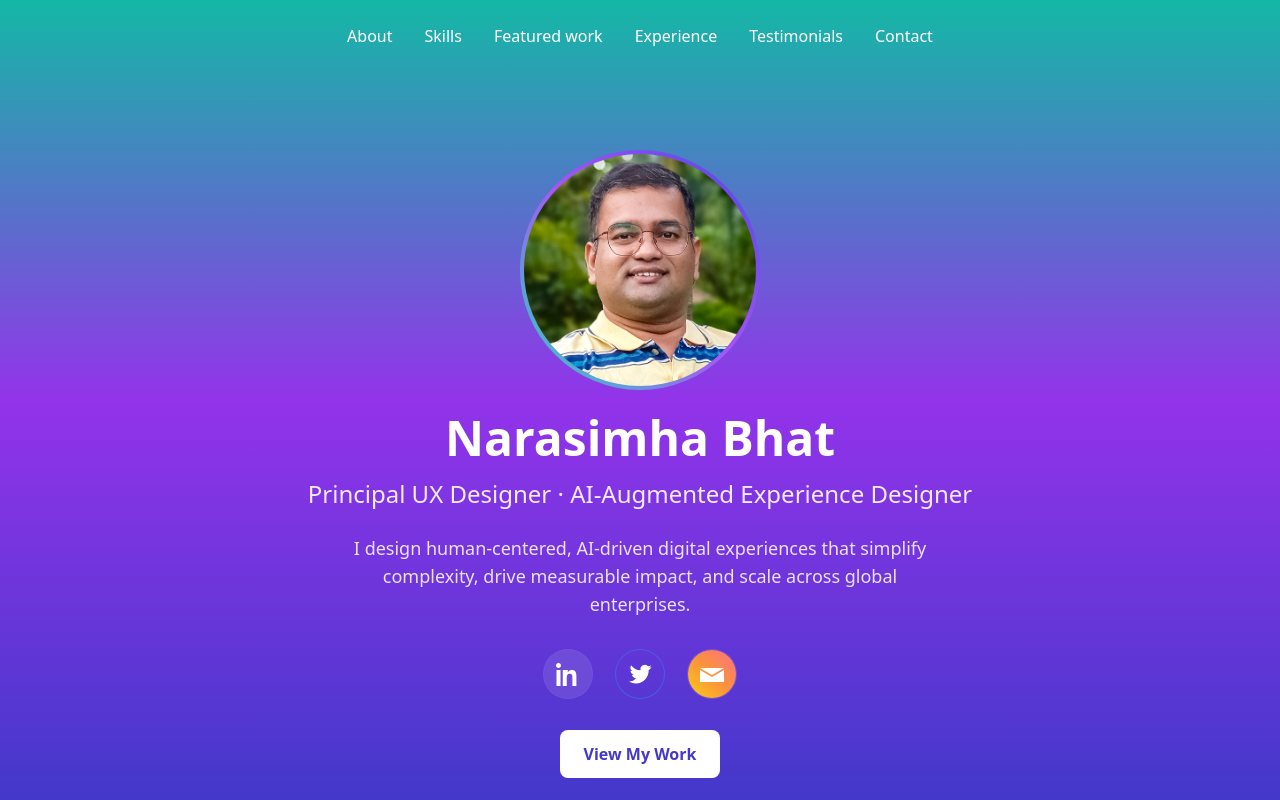
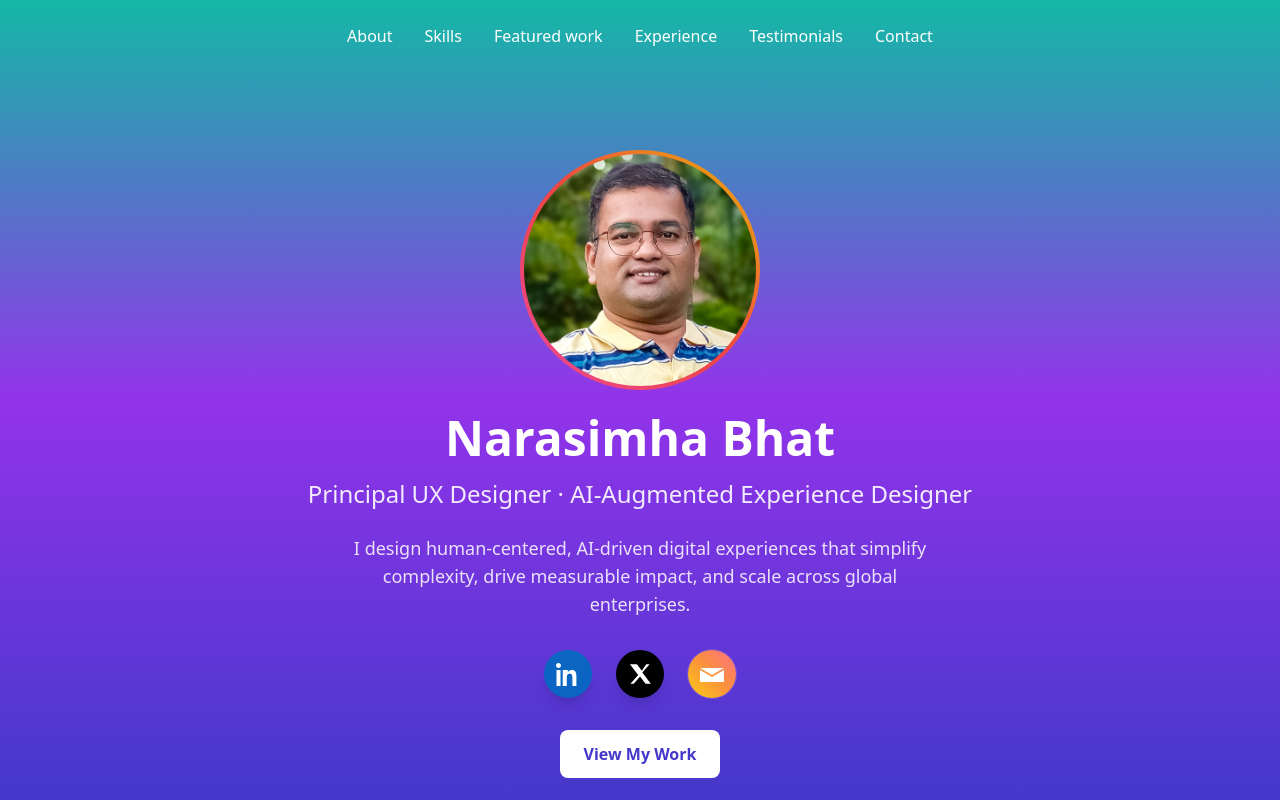
Before and after one commit to Simha1991/narasimha-portfolio, a React (Vite) app: page / in a window 1280 px wide. Shown: the top 800 px of the page. Built offline with nearby package versions, Linux system fonts and the light colour scheme; the HTML template or start-up script is replaced by a standard one.

Commit message:
Update Hero.jsx

```diff
--- a/src/components/Hero.jsx
+++ b/src/components/Hero.jsx
@@ -14,12 +14,13 @@ export default function Hero() {
         className="min-h-screen flex flex-col items-center justify-center text-center
              bg-gradient-to-b from-teal-500 via-purple-600 to-indigo-700 text-white px-6
              pt-32"
-        >
-
+      >
         {/* headshot + gradient ring */}
         <div className="mb-6">
-          <div className="w-40 h-40 md:w-60 md:h-60 rounded-full p-1
-                          bg-gradient-to-tr from-teal-400 via-purple-500 to-indigo-600">
+          <div
+            className="w-40 h-40 md:w-60 md:h-60 rounded-full p-1
+                       bg-gradient-to-tr from-pink-500 via-red-500 to-yellow-500"
+          >
             <div className="w-full h-full rounded-full overflow-hidden bg-white/6">
               <img
                 src={headshotSrc}
@@ -41,7 +42,7 @@ export default function Hero() {
           complexity, drive measurable impact, and scale across global enterprises.
         </p>
 
-        {/* Social icons: circular, subtle ring, SVG icons (no external fonts) */}
+        {/* Social icons */}
         <div className="flex space-x-6 mb-8">
           {/* LinkedIn */}
           <a
@@ -51,7 +52,7 @@ export default function Hero() {
             aria-label="LinkedIn"
             className="transform transition hover:scale-110"
           >
-            <span className="w-12 h-12 flex items-center justify-center rounded-full bg-white/10 ring-1 ring-white/15">
+            <span className="w-12 h-12 flex items-center justify-center rounded-full bg-[#0A66C2] shadow-lg hover:brightness-110">
               <svg
                 xmlns="http://www.w3.org/2000/svg"
                 viewBox="0 0 24 24"
@@ -59,7 +60,7 @@ export default function Hero() {
                 fill="currentColor"
                 aria-hidden="true"
               >
-                <path d="M4.98 3.5C4.98 4.88 3.87 6 2.5 6S0 4.88 0 3.5 1.12 1 2.5 1s2.48 1.12 2.48 2.5zM.5 8h4V24h-4V8zm7.5 0h3.8v2.16h.05c.53-1 1.83-2.16 3.77-2.16 4.03 0 4.78 2.65 4.78 6.1V24h-4v-7.9c0-1.88-.03-4.3-2.62-4.3-2.63 0-3.03 2.05-3.03 4.17V24h-4V8z"/>
+                <path d="M4.98 3.5C4.98 4.88 3.87 6 2.5 6S0 4.88 0 3.5 1.12 1 2.5 1s2.48 1.12 2.48 2.5zM.5 8h4V24h-4V8zm7.5 0h3.8v2.16h.05c.53-1 1.83-2.16 3.77-2.16 4.03 0 4.78 2.65 4.78 6.1V24h-4v-7.9c0-1.88-.03-4.3-2.62-4.3-2.63 0-3.03 2.05-3.03 4.17V24h-4V8z" />
               </svg>
             </span>
           </a>
@@ -72,7 +73,7 @@ export default function Hero() {
             aria-label="X"
             className="transform transition hover:scale-110"
           >
-            <span className="w-12 h-12 flex items-center justify-center rounded-full bg-white/8 ring-1 ring-white/12 hover:bg-white/12">
+            <span className="w-12 h-12 flex items-center justify-center rounded-full bg-black shadow-lg hover:bg-gray-800">
               <svg
                 xmlns="http://www.w3.org/2000/svg"
                 viewBox="0 0 24 24"
@@ -80,7 +81,7 @@ export default function Hero() {
                 fill="currentColor"
                 aria-hidden="true"
               >
-                <path d="M23.643 4.937c-.8.36-1.66.6-2.56.71a4.48 4.48 0 0 0 1.96-2.47 8.9 8.9 0 0 1-2.83 1.08 4.46 4.46 0 0 0-7.6 4.06A12.65 12.65 0 0 1 3.15 3.16a4.46 4.46 0 0 0 1.38 5.95 4.39 4.39 0 0 1-2.02-.56v.06c0 2.08 1.48 3.82 3.44 4.21a4.44 4.44 0 0 1-2.01.08 4.47 4.47 0 0 0 4.17 3.1A8.95 8.95 0 0 1 1.1 19.54a12.61 12.61 0 0 0 6.84 2.01c8.2 0 12.7-6.8 12.7-12.7 0-.19 0-.39-.01-.58a9.1 9.1 0 0 0 2.24-2.33z"/>
+                <path d="M18.244 2.25h3.308l-7.227 8.26 8.502 11.24H17.52l-5.482-7.182-6.272 7.182H2.457l7.73-8.86L1.953 2.25h6.948l4.944 6.56z" />
               </svg>
             </span>
           </a>
@@ -99,14 +100,14 @@ export default function Hero() {
                 fill="currentColor"
                 aria-hidden="true"
               >
-                <path d="M12 13.065L.014 6h23.972L12 13.065zm0 2.021L.014 8.021V20h23.972V8.021L12 15.086z"/>
+                <path d="M12 13.065L.014 6h23.972L12 13.065zm0 2.021L.014 8.021V20h23.972V8.021L12 15.086z" />
               </svg>
             </span>
           </a>
         </div>
 
         <a
-          href="#projects"
+          href="#featured"
           className="px-6 py-3 bg-white text-indigo-700 rounded-lg font-semibold hover:bg-white/90 transition"
         >
           View My Work
```
